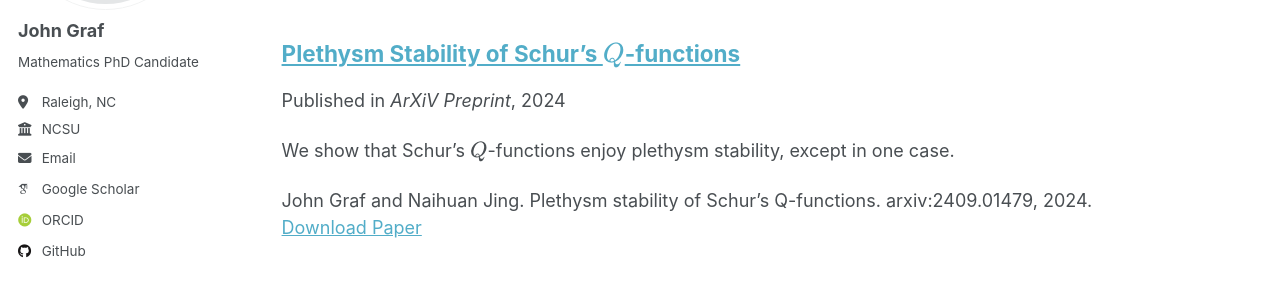
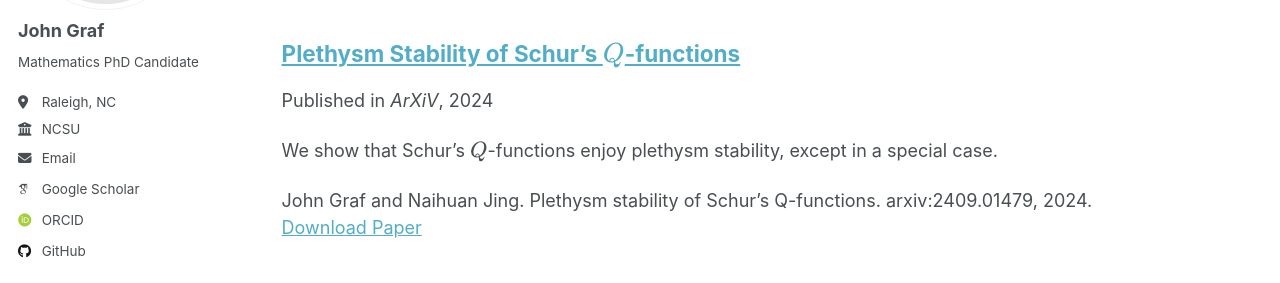
Before and after one commit to j-graf/j-graf.github.io, a Jekyll site: the page built from _pages/publications.html, in a window 1280 px wide and 1256 px high. Shown: the part 264-547 px from the top of the window. Built offline with Jekyll 4.4.1, drawn with Linux system fonts in a browser that asks for light colours; some web fonts are replaced.

Commit message:
Update 2024-09-02-plethysm-stability.md

```diff
--- a/_publications/2024-09-02-plethysm-stability.md
+++ b/_publications/2024-09-02-plethysm-stability.md
@@ -3,9 +3,9 @@ title: "Plethysm Stability of Schur's $$Q$$-functions"
 collection: publications
 category: preprint
 permalink: /publication/2024-09-02-plethysm-stability
-excerpt: "We show that Schur's $$Q$$-functions enjoy plethysm stability, except in one case."
+excerpt: "We show that Schur's $$Q$$-functions enjoy plethysm stability, except in a special case."
 date: 2024-09-02
-venue: 'ArXiV Preprint'
+venue: 'ArXiV'
 paperurl: 'https://arxiv.org/abs/2409.01479'
 citation: "John Graf and Naihuan Jing. Plethysm stability of Schur’s Q-functions. arxiv:2409.01479, 2024."
 ---
```
